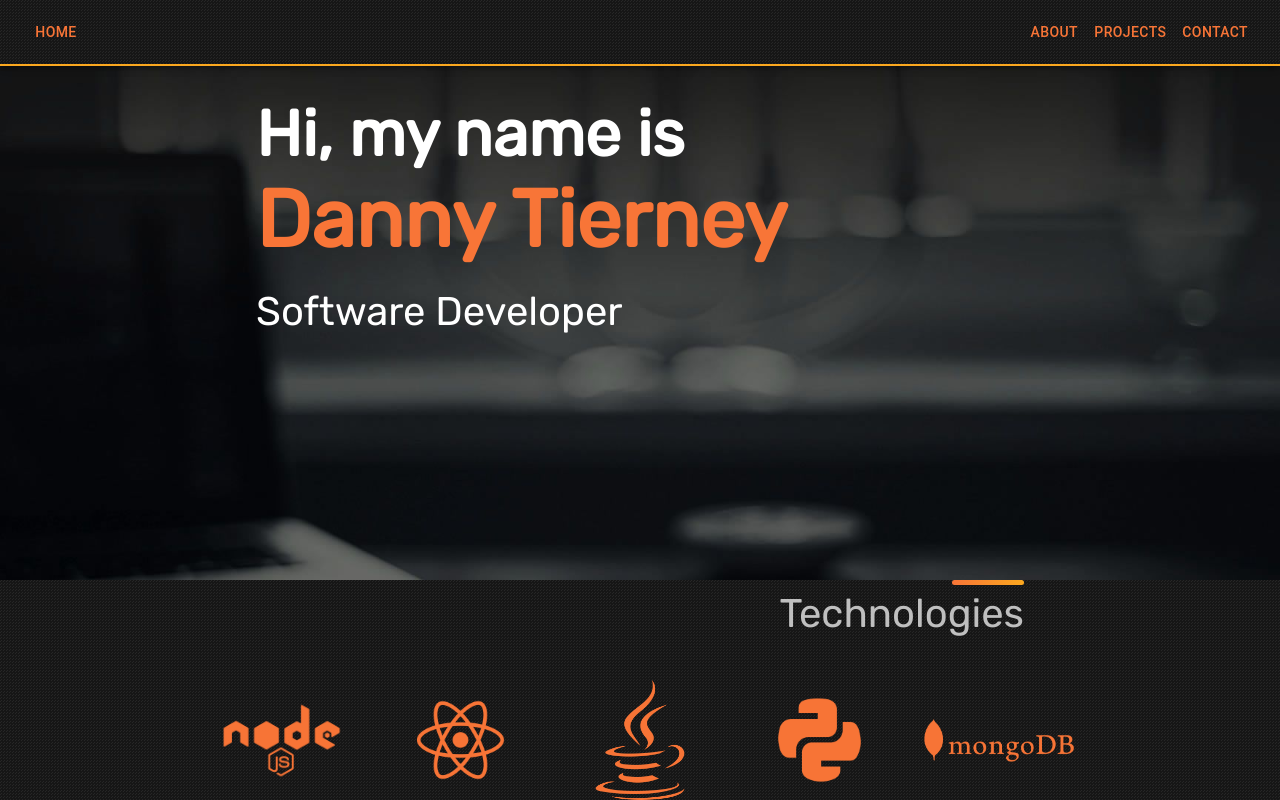
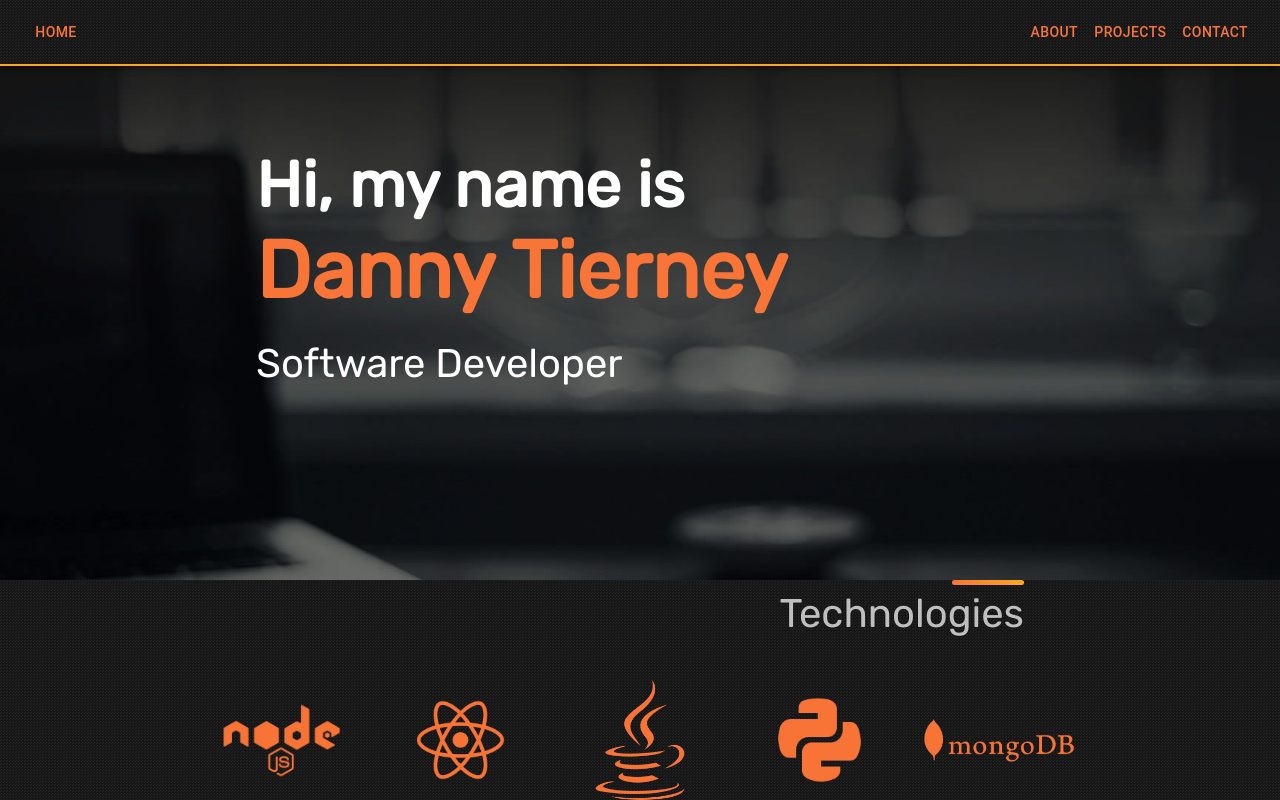
Before and after one commit to dtiern5/dtiern5.github.io, a React (Create React App) app: page / in a window 1280 px wide. Shown: the top 800 px of the page. Built offline with nearby package versions, Linux system fonts and the light colour scheme.

Commit message:
added padding to the introduction text, mostly for laptop-sized screens

```diff
--- a/src/components/styles/Home.css
+++ b/src/components/styles/Home.css
@@ -2,7 +2,6 @@
     width: 100%;
     display: flex;
     height: calc(65vh - 40px);
-
 }
 
 h1 {
@@ -11,6 +10,7 @@ h1 {
 }
 
 .home-intro {
+    padding-top: 8%;
     width: 50%;
     display: flex;
     flex-direction: column;
```
